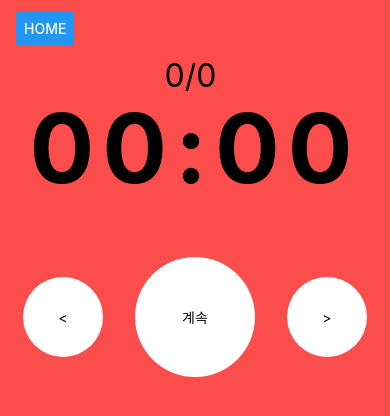
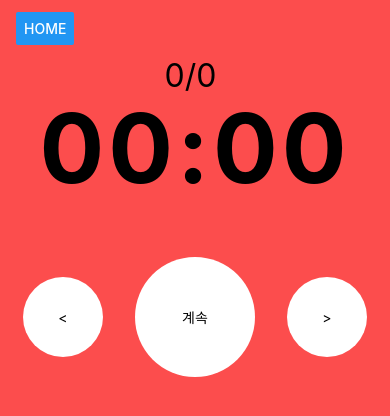
Before and after one commit to dev2820/TBT, a React Native app: screen /Timer in a window 390 px wide. Shown: the top 416 px of the page. Built offline with nearby package versions, Linux system fonts and the light colour scheme.

Commit message:
style/ 타이머 자간 8->4로 수정

```diff
--- a/src/screens/TimerPage.js
+++ b/src/screens/TimerPage.js
@@ -95,7 +95,7 @@ const styles = StyleSheet.create({
   time: {
     textAlignVertical: "center",
     fontWeight: "700",
-    letterSpacing: 8,
+    letterSpacing: 4,
   },
 });
 
```
